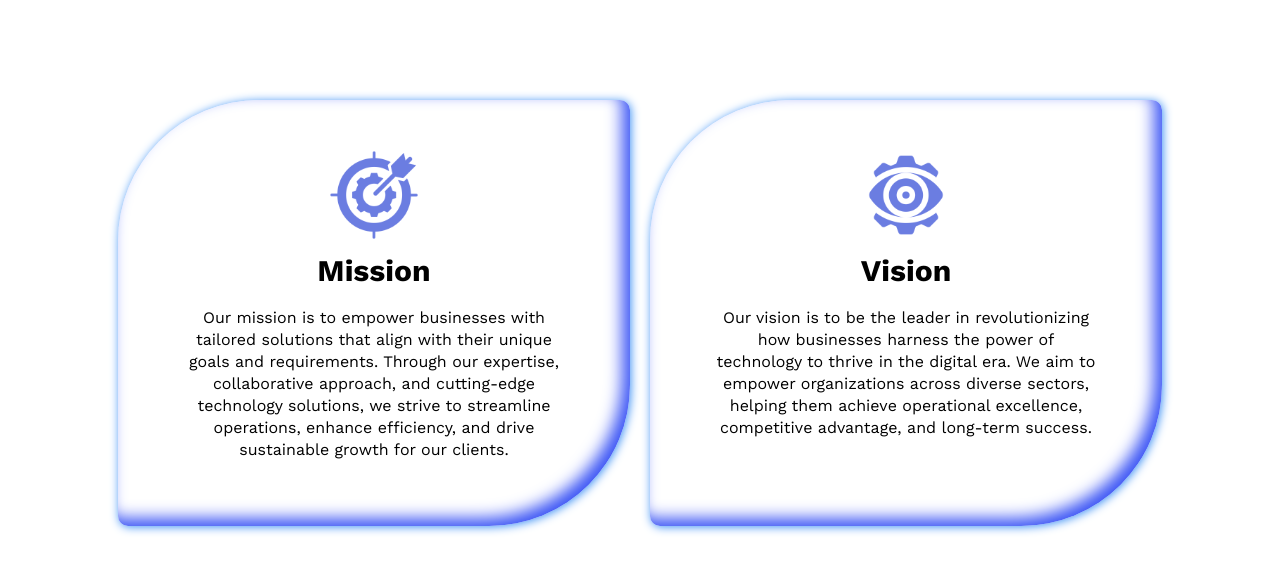
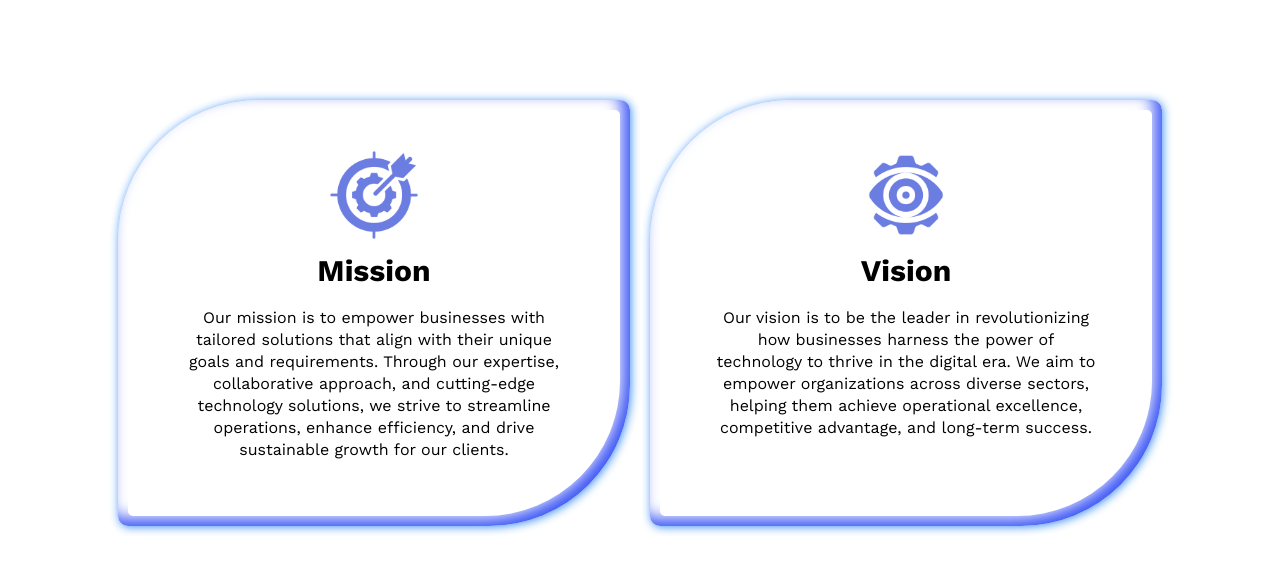
Before and after one commit to jomtabornal/Skulltrice, a plain HTML site: page index.html in a window 1280 px wide. Drawn offline with nearby package versions, Linux system fonts and the light colour scheme.

Commit message:
Added additional styles.

```diff
--- a/styles.css
+++ b/styles.css
@@ -103,12 +103,11 @@ a[href^="mailto:"]:hover { text-decoration-line: underline; font-weight:inherit;
   border-radius: 141px 10px;
   box-shadow: 1px 1px 10px 0px #3d91f5, inset -8px -8px 16px 0px #3d56f5, inset 0px 11px 28px 0px rgb(255, 255, 255);
   padding: 50px;
+  background: linear-gradient(90deg,var(--priColor),#6b7de1);
 }
-.mission_vision .mission:hover {
+
+.mission_vision section:hover {
   box-shadow: 1px 1px 10px 0px #3d91f5, inset 8px 8px 16px 0px #3d56f5, inset 0px 11px 28px 0px rgb(255, 255, 255);
-}
-.mission_vision .vision:hover{
-  box-shadow: 1px 1px 3px 0px #3d91f5, inset 8px 8px 16px 0px #3d56f5, inset 0px 11px 28px 0px rgb(255, 255, 255);
 }
 
 .mission_vision section:hover h2{
@@ -116,6 +115,14 @@ a[href^="mailto:"]:hover { text-decoration-line: underline; font-weight:inherit;
   -webkit-background-clip: text;
   -webkit-text-fill-color: transparent;
 }
+.mission_vision section::after{
+  z-index: -1;
+  content: '';
+  position: absolute;
+  inset: 10px;
+  border-radius: 135px 5px;
+  background: #fff;
+  }
 
 .mission_vision .mission::before{
   content: '';
```
Also changed, not shown: styles.min.css.
